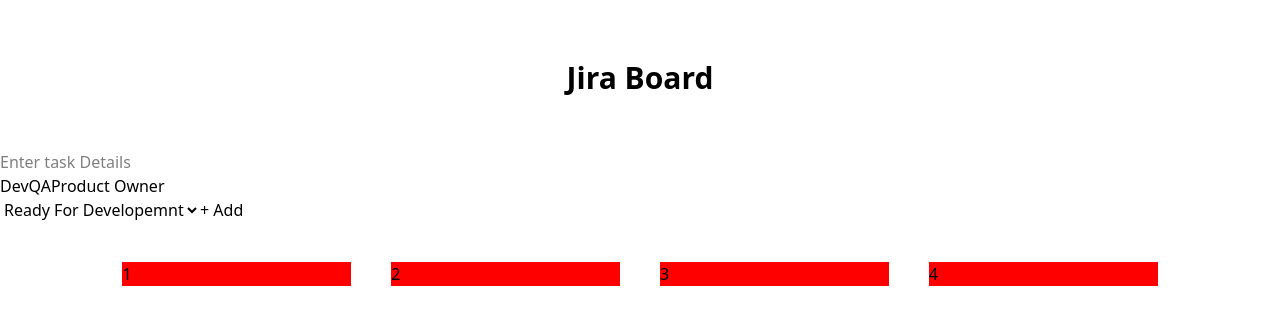
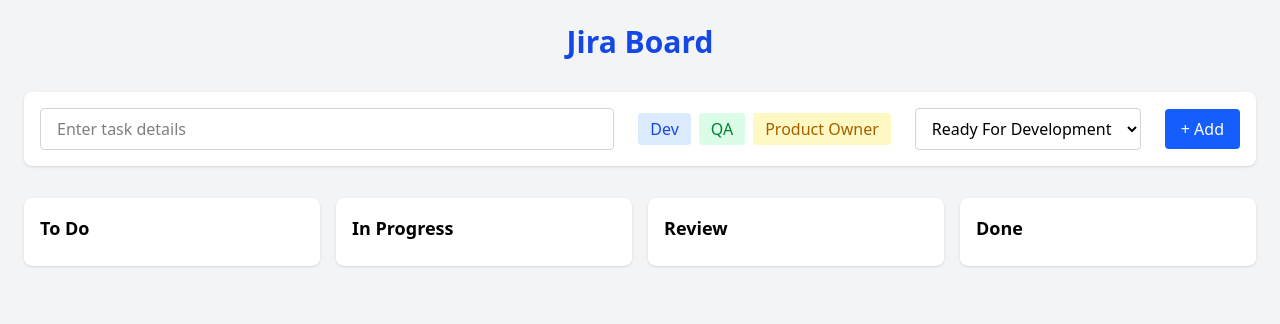
Before and after one commit to shivam108ku/JiraBoard, a React (Vite) app: page / in a window 1280 px wide. Shown: the top 324 px of the page. Built offline with nearby package versions, Linux system fonts and the light colour scheme.

Commit message:
add style

```diff
--- a/src/app.jsx
+++ b/src/app.jsx
@@ -1,17 +1,30 @@
-import './app.css'
 import TaskForm from './components/Task/TaskForm';
 
 const App = () => {
   return (
-    <div className='app'>
-      <h1 className='text-center font-bold text-3xl m-15'>Jira Board</h1>
-        <TaskForm/>
-         <main className='app_main'>
-          <section className='task'>1</section>
-          <section className='task'>2</section>
-          <section className='task'>3</section>
-          <section className='task'>4</section>
-         </main>
+    <div className='min-h-screen bg-gray-100 p-6'>
+      <h1 className='text-center font-bold text-3xl mb-8 text-blue-700'>Jira Board</h1>
+
+      <TaskForm />
+
+      <main className='grid grid-cols-1 md:grid-cols-2 lg:grid-cols-4 gap-4 mt-8'>
+        <section className='bg-white rounded-lg shadow p-4'>
+          <h2 className='font-semibold text-lg mb-2'>To Do</h2>
+          {/* Tasks for column 1 */}
+        </section>
+        <section className='bg-white rounded-lg shadow p-4'>
+          <h2 className='font-semibold text-lg mb-2'>In Progress</h2>
+          {/* Tasks for column 2 */}
+        </section>
+        <section className='bg-white rounded-lg shadow p-4'>
+          <h2 className='font-semibold text-lg mb-2'>Review</h2>
+          {/* Tasks for column 3 */}
+        </section>
+        <section className='bg-white rounded-lg shadow p-4'>
+          <h2 className='font-semibold text-lg mb-2'>Done</h2>
+          {/* Tasks for column 4 */}
+        </section>
+      </main>
     </div>
   )
 }
--- a/src/components/Task/TaskForm.jsx
+++ b/src/components/Task/TaskForm.jsx
@@ -1,31 +1,41 @@
-import React from 'react'
-import './task-form.css';
+import React from 'react';
 
 const TaskForm = () => {
   return (
-    <header className='app_header'>
-         <form action="">
-           <input type="text"
-             className='task-input'
-             placeholder='Enter task Details'
-          />
-          <div className=''>
-            <button className='tag'>Dev</button>
-            <button className='tag'>QA</button>
-            <button className='tag'>Product Owner</button>
-          </div>
+    <header className='bg-white rounded-lg shadow p-4 mb-6'>
+      <form className='flex flex-col gap-4 md:flex-row md:items-center md:gap-6'>
+        {/* Task input */}
+        <input
+          type="text"
+          className='flex-1 border border-gray-300 rounded px-4 py-2 focus:outline-none focus:ring-2 focus:ring-blue-500'
+          placeholder='Enter task details'
+        />
 
-          <select className='task_status'>
-            <option >Ready For Developemnt</option>
-            <option >In Progress</option>
-            <option >Ready For Test</option>
-            <option >Closed</option>
-          </select>
+        {/* Tag Buttons */}
+        <div className='flex gap-2'>
+          <button type='button' className='px-3 py-1 bg-blue-100 text-blue-700 rounded hover:bg-blue-200'>Dev</button>
+          <button type='button' className='px-3 py-1 bg-green-100 text-green-700 rounded hover:bg-green-200'>QA</button>
+          <button type='button' className='px-3 py-1 bg-yellow-100 text-yellow-700 rounded hover:bg-yellow-200'>Product Owner</button>
+        </div>
 
-          <button type='submit' className='task_submit'>+ Add</button>
+        {/* Status Dropdown */}
+        <select className='border border-gray-300 rounded px-3 py-2 focus:outline-none focus:ring-2 focus:ring-blue-500'>
+          <option value="Ready For Development">Ready For Development</option>
+          <option value="In Progress">In Progress</option>
+          <option value="Ready For Test">Ready For Test</option>
+          <option value="Closed">Closed</option>
+        </select>
+
+        {/* Submit Button */}
+        <button
+          type='submit'
+          className='bg-blue-600 text-white px-4 py-2 rounded hover:bg-blue-700 transition duration-200'
+        >
+          + Add
+        </button>
       </form>
     </header>
-  )
-}
+  );
+};
 
-export default TaskForm
+export default TaskForm;
```
